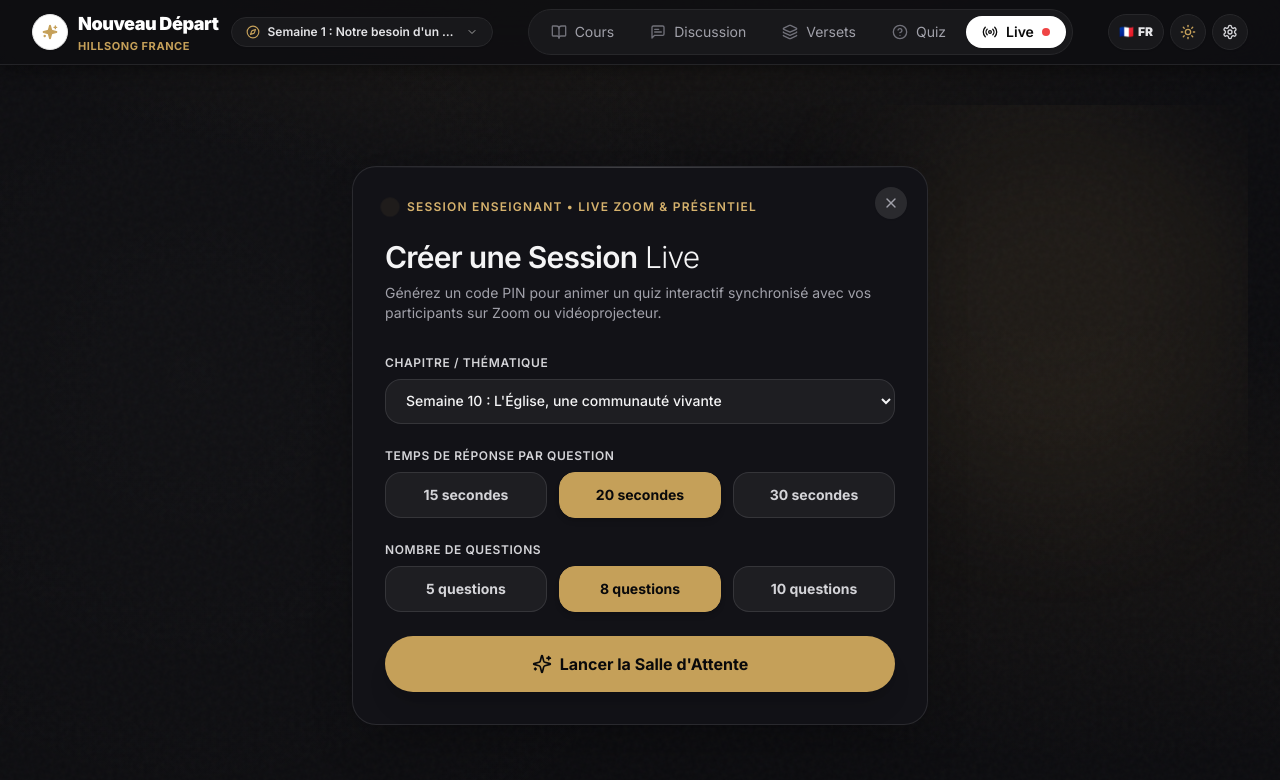
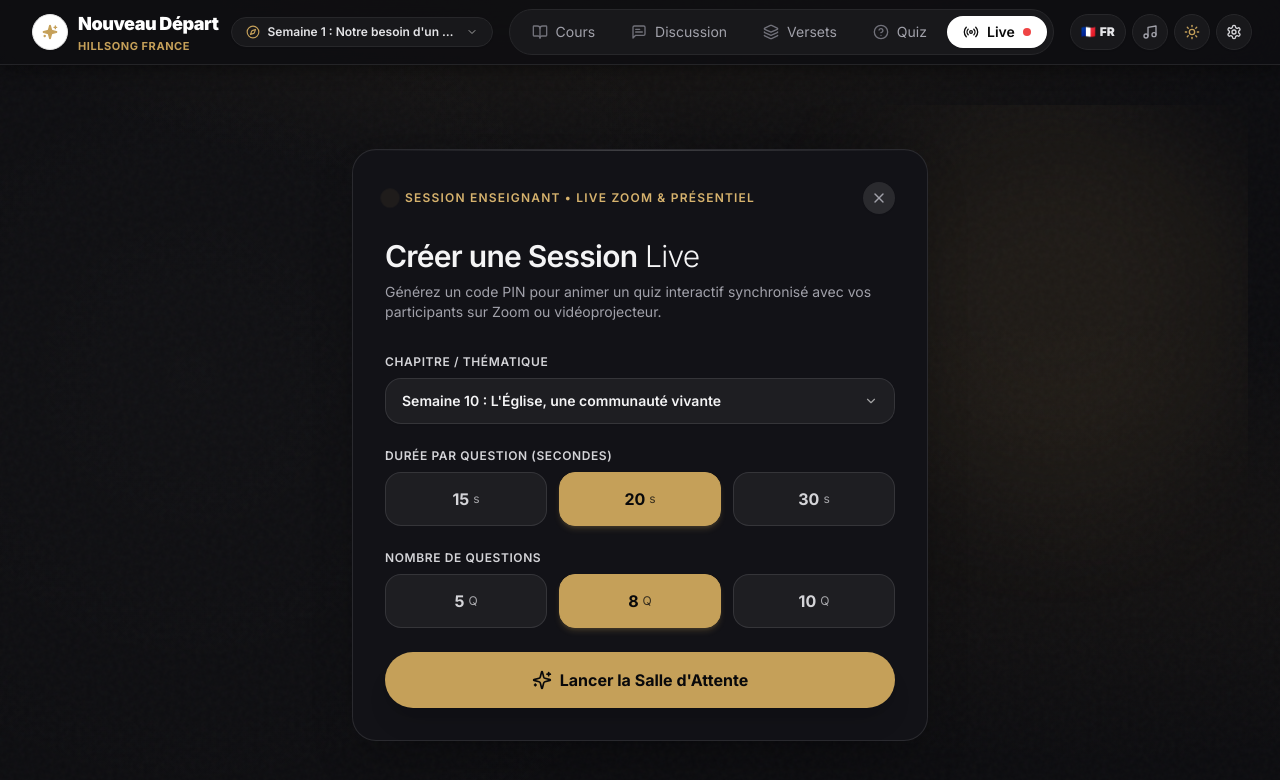
Before and after one commit to lecodeurstudygh/quiz-nouveau-depart, a Next.js app: page /live/host in a window 1280 px wide. Shown: the top 780 px of the page. Built offline with nearby package versions, Linux system fonts and the light colour scheme; a web font is replaced by a local one.

Commit message:
feat(ux): swipe focus mode, dropdown z-index fix, music quick toggle, and live ergonomics

```diff
--- a/src/app/live/host/page.tsx
+++ b/src/app/live/host/page.tsx
@@ -1,6 +1,6 @@
 "use client";
 
-import React, { useState, useEffect, useRef } from "react";
+import React, { useState, useEffect, useRef, useMemo } from "react";
 import { useLanguage } from "@/context/LanguageContext";
 import { useLiveSession } from "@/lib/useLiveSession";
 import { QRCodeDisplay } from "@/components/QRCodeDisplay";
@@ -27,6 +27,7 @@ import {
 } from "lucide-react";
 import Link from "next/link";
 import { allCourses } from "@/data/courses";
+import { CustomDropdown, DropdownOption } from "@/components/CustomDropdown";
 
 const OPTION_STYLES = [
   {
@@ -70,6 +71,25 @@ export default function LiveHostPage() {
   const [pin, setPin] = useState<string | null>(null);
   const [copiedLink, setCopiedLink] = useState(false);
   const [soundEnabled, setSoundEnabled] = useState(true);
+
+  // Host Chapter / Topic custom dropdown options
+  const hostWeekOptions: DropdownOption[] = useMemo(() => {
+    const list: DropdownOption[] = allCourses.map((c) => ({
+      value: c.id,
+      label:
+        language === "fr"
+          ? `Semaine ${c.weekNumber} : ${c.title.fr}`
+          : `Week ${c.weekNumber}: ${c.title.en}`,
+    }));
+    list.push({
+      value: "all",
+      label:
+        language === "fr"
+          ? "Toutes les semaines combinées"
+          : "All weeks combined",
+    });
+    return list;
+  }, [language]);
 
   // Time remaining state for host screen
   const [secondsLeft, setSecondsLeft] = useState<number>(timerSeconds);
@@ -228,97 +248,95 @@ export default function LiveHostPage() {
         <div className="absolute top-0 right-0 w-96 h-96 bg-[#c5a059]/10 rounded-full blur-3xl pointer-events-none" />
 
         <div className="relative z-10 w-full max-w-xl bg-white dark:bg-[#121217] border border-stone-200/90 dark:border-white/10 rounded-3xl p-6 sm:p-8 shadow-2xl before:absolute before:inset-x-0 before:top-0 before:h-px before:bg-gradient-to-r before:from-transparent before:via-stone-300 dark:before:via-white/20 before:to-transparent">
-          {/* Top Close Button to exit setup and return to home */}
+          {/* Header row with badge on left and close button on right (Never overlaps!) */}
+          <div className="flex items-center justify-between gap-3 mb-6">
+            <div className="flex items-center gap-2.5 min-w-0">
+              <span className="w-2.5 h-2.5 rounded-full bg-[#c5a059] animate-ping shrink-0" />
+              <span className="text-[11px] sm:text-xs uppercase tracking-widest font-semibold text-[#9e7d32] dark:text-[#d6b26d] truncate">
+                {language === "fr"
+                  ? "Session Enseignant • Live Zoom & Présentiel"
+                  : "Teacher Session • Live Zoom & In-Person"}
+              </span>
+            </div>
             <Link
               href="/"
-            className="absolute top-5 right-5 w-8 h-8 rounded-full bg-stone-100 hover:bg-stone-200 dark:bg-white/10 dark:hover:bg-white/20 text-stone-500 dark:text-zinc-400 hover:text-neutral-900 dark:hover:text-white flex items-center justify-center transition-all active:scale-95 z-20 shadow-sm"
+              className="w-8 h-8 rounded-full bg-stone-100 hover:bg-stone-200 dark:bg-white/10 dark:hover:bg-white/20 text-stone-500 dark:text-zinc-400 hover:text-neutral-900 dark:hover:text-white flex items-center justify-center transition-all active:scale-95 shrink-0 shadow-sm"
               title={language === "fr" ? "Fermer et retourner aux cours" : "Close and return to courses"}
               aria-label="Fermer"
             >
               <X className="w-4 h-4" />
             </Link>
-
-          <div className="flex items-center gap-3 mb-6">
-            <span className="w-2.5 h-2.5 rounded-full bg-[#c5a059] animate-ping" />
-            <span className="text-xs uppercase tracking-widest font-semibold text-[#9e7d32] dark:text-[#d6b26d]">
-              {language === "fr"
-                ? "Session Enseignant • Live Zoom & Présentiel"
-                : "Teacher Session • Live Zoom & In-Person"}
-            </span>
           </div>
 
           <h1 className="text-2xl sm:text-3xl font-light tracking-tight mb-2">
             <span className="font-semibold">{language === "fr" ? "Créer une Session" : "Create a Live"}</span> {language === "fr" ? "Live" : "Session"}
           </h1>
-          <p className="text-neutral-500 dark:text-zinc-400 text-sm mb-8">
+          <p className="text-neutral-500 dark:text-zinc-400 text-xs sm:text-sm mb-6 sm:mb-8">
             {language === "fr"
               ? "Générez un code PIN pour animer un quiz interactif synchronisé avec vos participants sur Zoom ou vidéoprojecteur."
               : "Generate a PIN code to run a synchronized interactive quiz with your participants on Zoom or projector."}
           </p>
 
-          <div className="space-y-6">
-            {/* Week selector */}
+          <div className="space-y-5 sm:space-y-6">
+            {/* Week selector using CustomDropdown */}
             <div>
               <label className="block text-xs font-semibold uppercase tracking-wider text-neutral-600 dark:text-zinc-300 mb-2">
                 {language === "fr" ? "Chapitre / Thématique" : "Chapter / Topic"}
               </label>
-              <select
+              <CustomDropdown
+                title={language === "fr" ? "Chapitre / Thématique" : "Chapter / Topic"}
                 value={weekId}
-                onChange={(e) => setWeekId(e.target.value)}
-                className="w-full bg-neutral-100 dark:bg-white/5 border border-neutral-200 dark:border-white/10 rounded-2xl px-4 py-3 text-sm font-medium focus:border-[#c5a059] focus:ring-1 focus:ring-[#c5a059] outline-none transition-colors"
-              >
-                {allCourses.map((c) => (
-                  <option key={c.id} value={c.id} className="bg-white dark:bg-[#121217] text-neutral-900 dark:text-zinc-100">
-                    {language === "fr" ? "Semaine" : "Week"} {c.weekNumber} : {c.title[language] || c.title.fr}
-                  </option>
-                ))}
-                <option value="all" className="bg-white dark:bg-[#121217] text-neutral-900 dark:text-zinc-100">
-                  {language === "en" ? "All weeks combined" : "Toutes les semaines combinées"}
-                </option>
-              </select>
+                options={hostWeekOptions}
+                onChange={(val) => setWeekId(val)}
+                className="w-full"
+                maxTriggerWidth="w-full max-w-full"
+                triggerClassName="w-full flex items-center justify-between gap-2 px-4 py-3 text-xs sm:text-sm font-semibold rounded-2xl bg-neutral-100 hover:bg-neutral-200/80 dark:bg-white/5 dark:hover:bg-white/10 border border-neutral-200 dark:border-white/10 text-neutral-900 dark:text-zinc-100 hover:border-[#c5a059]/60 dark:hover:border-[#c5a059]/60 transition-all shadow-sm"
+              />
             </div>
 
-            {/* Timer selector */}
+            {/* Timer selector (Factorized units, no text wrapping) */}
             <div>
               <label className="block text-xs font-semibold uppercase tracking-wider text-neutral-600 dark:text-zinc-300 mb-2">
-                {language === "fr" ? "Temps de réponse par question" : "Time limit per question"}
+                {language === "fr" ? "Durée par question (secondes)" : "Time limit per question (seconds)"}
               </label>
-              <div className="grid grid-cols-3 gap-3">
+              <div className="grid grid-cols-3 gap-2.5 sm:gap-3">
                 {[15, 20, 30].map((sec) => (
                   <button
                     key={sec}
                     type="button"
                     onClick={() => setTimerSeconds(sec)}
-                    className={`py-3 rounded-2xl border text-sm font-bold transition-all active:scale-95 ${
+                    className={`py-3 sm:py-3.5 rounded-2xl border text-sm sm:text-base font-bold transition-all active:scale-95 flex items-center justify-center gap-1 ${
                       timerSeconds === sec
-                        ? "bg-neutral-900 text-white dark:bg-[#c5a059] dark:text-zinc-950 border-neutral-900 dark:border-[#c5a059] shadow-md"
+                        ? "bg-neutral-900 text-white dark:bg-[#c5a059] dark:text-zinc-950 border-neutral-900 dark:border-[#c5a059] shadow-md shadow-[#c5a059]/20"
                         : "bg-neutral-100 dark:bg-white/5 border-neutral-200 dark:border-white/10 hover:border-[#c5a059]/40 text-neutral-700 dark:text-zinc-300"
                     }`}
                   >
-                    {sec} {language === "fr" ? "secondes" : "seconds"}
+                    <span>{sec}</span>
+                    <span className="text-xs font-normal opacity-75">s</span>
                   </button>
                 ))}
               </div>
             </div>
 
-            {/* Question count */}
+            {/* Question count (Factorized units, no text wrapping) */}
             <div>
               <label className="block text-xs font-semibold uppercase tracking-wider text-neutral-600 dark:text-zinc-300 mb-2">
                 {language === "fr" ? "Nombre de questions" : "Number of questions"}
               </label>
-              <div className="grid grid-cols-3 gap-3">
+              <div className="grid grid-cols-3 gap-2.5 sm:gap-3">
                 {[5, 8, 10].map((count) => (
                   <button
                     key={count}
                     type="button"
                     onClick={() => setQuestionCount(count)}
-                    className={`py-3 rounded-2xl border text-sm font-bold transition-all active:scale-95 ${
+                    className={`py-3 sm:py-3.5 rounded-2xl border text-sm sm:text-base font-bold transition-all active:scale-95 flex items-center justify-center gap-1 ${
                       questionCount === count
-                        ? "bg-neutral-900 text-white dark:bg-[#c5a059] dark:text-zinc-950 border-neutral-900 dark:border-[#c5a059] shadow-md"
+                        ? "bg-neutral-900 text-white dark:bg-[#c5a059] dark:text-zinc-950 border-neutral-900 dark:border-[#c5a059] shadow-md shadow-[#c5a059]/20"
                         : "bg-neutral-100 dark:bg-white/5 border-neutral-200 dark:border-white/10 hover:border-[#c5a059]/40 text-neutral-700 dark:text-zinc-300"
                     }`}
                   >
-                    {count} questions
+                    <span>{count}</span>
+                    <span className="text-xs font-normal opacity-75">Q</span>
                   </button>
                 ))}
               </div>
--- a/src/components/CustomDropdown.tsx
+++ b/src/components/CustomDropdown.tsx
@@ -19,6 +19,7 @@ interface CustomDropdownProps {
   placeholder?: string;
   className?: string;
   maxTriggerWidth?: string;
+  triggerClassName?: string;
 }
 
 export const CustomDropdown: React.FC<CustomDropdownProps> = ({
@@ -29,6 +30,7 @@ export const CustomDropdown: React.FC<CustomDropdownProps> = ({
   placeholder,
   className = "",
   maxTriggerWidth = "max-w-[260px] sm:max-w-xs",
+  triggerClassName,
 }) => {
   const [isOpen, setIsOpen] = useState(false);
   const [mounted, setMounted] = useState(false);
@@ -71,12 +73,15 @@ export const CustomDropdown: React.FC<CustomDropdownProps> = ({
   };
 
   return (
-    <div className={`relative ${className}`} ref={containerRef}>
+    <div className={`relative ${isOpen ? "z-50" : "z-10"} ${className}`} ref={containerRef}>
       {/* Trigger Button */}
       <button
         type="button"
         onClick={() => setIsOpen(!isOpen)}
-        className={`flex items-center justify-between gap-2 pl-3.5 pr-2.5 py-1.5 text-xs font-semibold rounded-full bg-neutral-100 hover:bg-neutral-200/80 dark:bg-zinc-800/90 dark:hover:bg-zinc-800 border border-neutral-200 dark:border-zinc-700 text-neutral-800 dark:text-zinc-200 hover:border-[#c5a059]/60 dark:hover:border-[#c5a059]/60 transition-all active:scale-[0.98] shadow-sm select-none ${maxTriggerWidth}`}
+        className={
+          triggerClassName ||
+          `flex items-center justify-between gap-2 pl-3.5 pr-2.5 py-1.5 text-xs font-semibold rounded-full bg-neutral-100 hover:bg-neutral-200/80 dark:bg-zinc-800/90 dark:hover:bg-zinc-800 border border-neutral-200 dark:border-zinc-700 text-neutral-800 dark:text-zinc-200 hover:border-[#c5a059]/60 dark:hover:border-[#c5a059]/60 transition-all active:scale-[0.98] shadow-sm select-none ${maxTriggerWidth}`
+        }
       >
         <span className="truncate text-left">
           {selectedOption ? selectedOption.label : placeholder || ""}
@@ -88,9 +93,9 @@ export const CustomDropdown: React.FC<CustomDropdownProps> = ({
         />
       </button>
 
-      {/* 1. Desktop Popover (rendered in-place below trigger) */}
+      {/* 1. Desktop Popover (rendered in-place below trigger with elevated z-index) */}
       {isOpen && (
-        <div className="hidden sm:flex absolute left-0 top-full mt-1.5 z-50 w-72 max-w-xs max-h-80 bg-white/98 dark:bg-[#121217]/98 backdrop-blur-2xl rounded-2xl border border-neutral-200 dark:border-white/10 shadow-2xl overflow-hidden flex-col animate-scale-in">
+        <div className="hidden sm:flex absolute left-0 top-full mt-1.5 z-[100] w-72 max-w-sm max-h-80 bg-white/98 dark:bg-[#121217]/98 backdrop-blur-2xl rounded-2xl border border-neutral-200 dark:border-white/10 shadow-2xl overflow-hidden flex-col animate-scale-in">
           <div className="overflow-y-auto p-1.5 space-y-1 divide-y divide-transparent custom-scrollbar max-h-72">
             {options.map((opt) => {
               const isSelected = opt.value === value;
--- a/src/components/Navbar.tsx
+++ b/src/components/Navbar.tsx
@@ -4,16 +4,27 @@ import React, { useState } from "react";
 import Link from "next/link";
 import { usePathname } from "next/navigation";
 import { useLanguage } from "@/context/LanguageContext";
-import { BookOpen, Layers, HelpCircle, Settings, Sparkles, ChevronDown, Compass, Sun, Moon, MessageSquareText, Radio } from "lucide-react";
+import { BookOpen, Layers, HelpCircle, Settings, Sparkles, ChevronDown, Compass, Sun, Moon, MessageSquareText, Radio, Music } from "lucide-react";
 import { CourseSelectorModal } from "@/components/CourseSelectorModal";
 import { ALL_COURSES } from "@/data/curriculum";
 
 export const Navbar: React.FC = () => {
   const pathname = usePathname();
-  const { language, setLanguage, t, setIsSettingsOpen, selectedWeekId, settings, toggleTheme } = useLanguage();
+  const { language, setLanguage, t, setIsSettingsOpen, selectedWeekId, settings, updateSettings, toggleTheme } = useLanguage();
   const [isCourseMenuOpen, setIsCourseMenuOpen] = useState(false);
 
   const currentCourse = ALL_COURSES.find((c) => c.id === selectedWeekId) || ALL_COURSES[0];
+
+  const toggleMusic = () => {
+    if (settings.soundEnabled) {
+      updateSettings({ soundEnabled: false });
+    } else {
+      updateSettings({
+        soundEnabled: true,
+        soundShuffle: true,
+      });
+    }
+  };
 
   const navLinks = [
     { href: "/", label: t("navCourses"), icon: BookOpen },
@@ -116,6 +127,28 @@ export const Navbar: React.FC = () => {
                 </span>
               </button>
 
+              {/* Ambient Music Quick Play/Pause Button (Aléatoire par défaut) */}
+              <button
+                type="button"
+                onClick={toggleMusic}
+                className={`relative w-8 h-8 sm:w-9 sm:h-9 rounded-full flex items-center justify-center transition-all duration-200 active:scale-95 shadow-sm shrink-0 border ${
+                  settings.soundEnabled
+                    ? "bg-[#c5a059]/20 border-[#c5a059] text-[#9e7d32] dark:text-[#c5a059] ring-2 ring-[#c5a059]/30"
+                    : "bg-neutral-100 dark:bg-zinc-900 hover:bg-neutral-200/70 dark:hover:bg-zinc-800 border-neutral-200 dark:border-zinc-800 text-neutral-500 dark:text-zinc-400"
+                }`}
+                title={
+                  settings.soundEnabled
+                    ? (language === "fr" ? "Arrêter la musique d'ambiance" : "Pause ambient music")
+                    : (language === "fr" ? "Écouter la musique d'ambiance (aléatoire par défaut)" : "Play ambient music (shuffle by default)")
+                }
+                aria-label="Toggle ambient music"
+              >
+                <Music className={`w-3.5 h-3.5 sm:w-4 sm:h-4 ${settings.soundEnabled ? "animate-pulse text-[#c5a059]" : ""}`} />
+                {settings.soundEnabled && (
+                  <span className="absolute top-1 right-1 w-1.5 h-1.5 rounded-full bg-[#c5a059] animate-ping" />
+                )}
+              </button>
+
               {/* Discrete & Elegant Light / Dark Mode Toggle Icon */}
               <button
                 type="button"
```
Also changed, not shown: src/app/cards/page.tsx (+37 -7 lines), src/app/discussion/page.tsx (+42 -5 lines), src/app/live/page.tsx (+47 -67 lines). Lines whose indentation alone changed are shown as unchanged.
